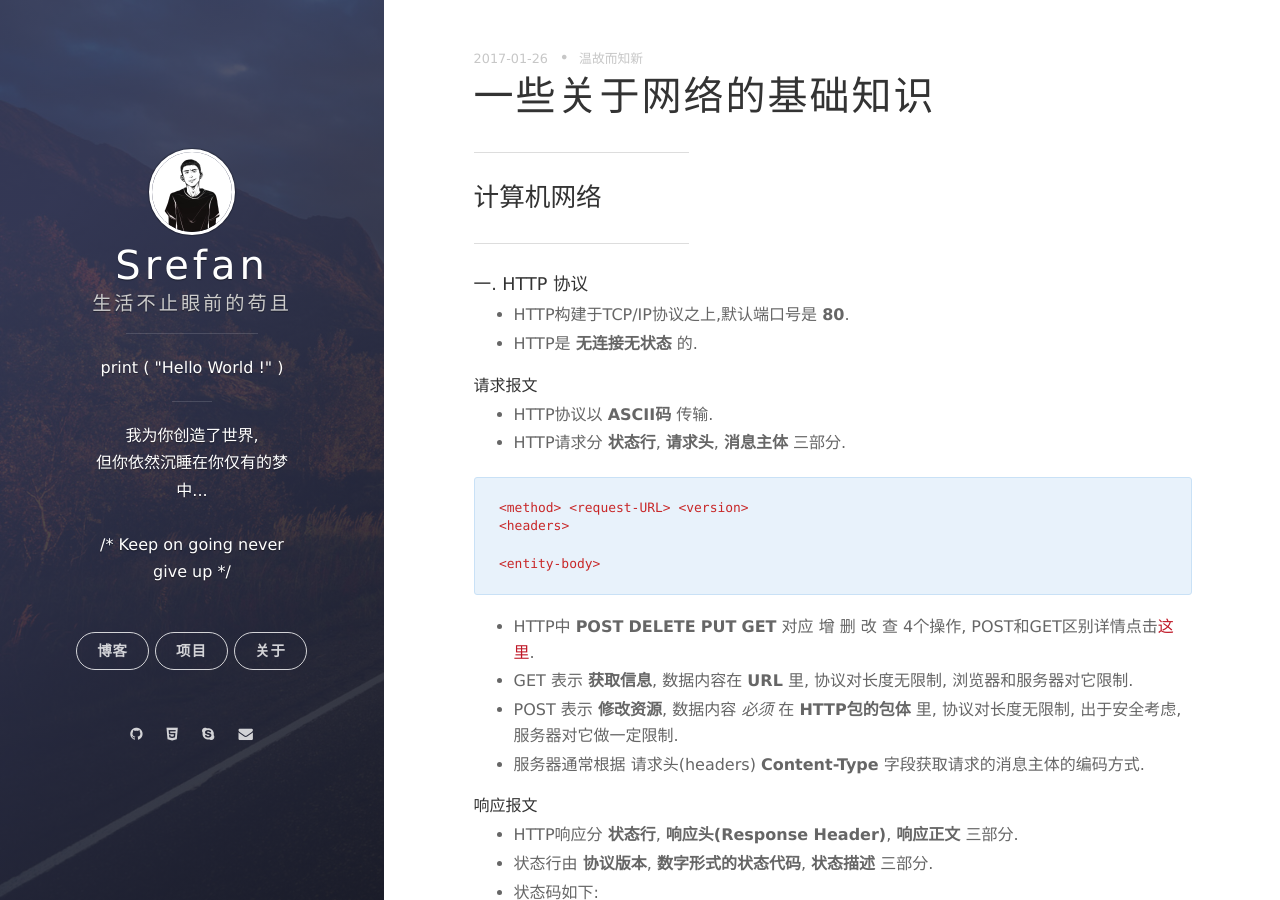
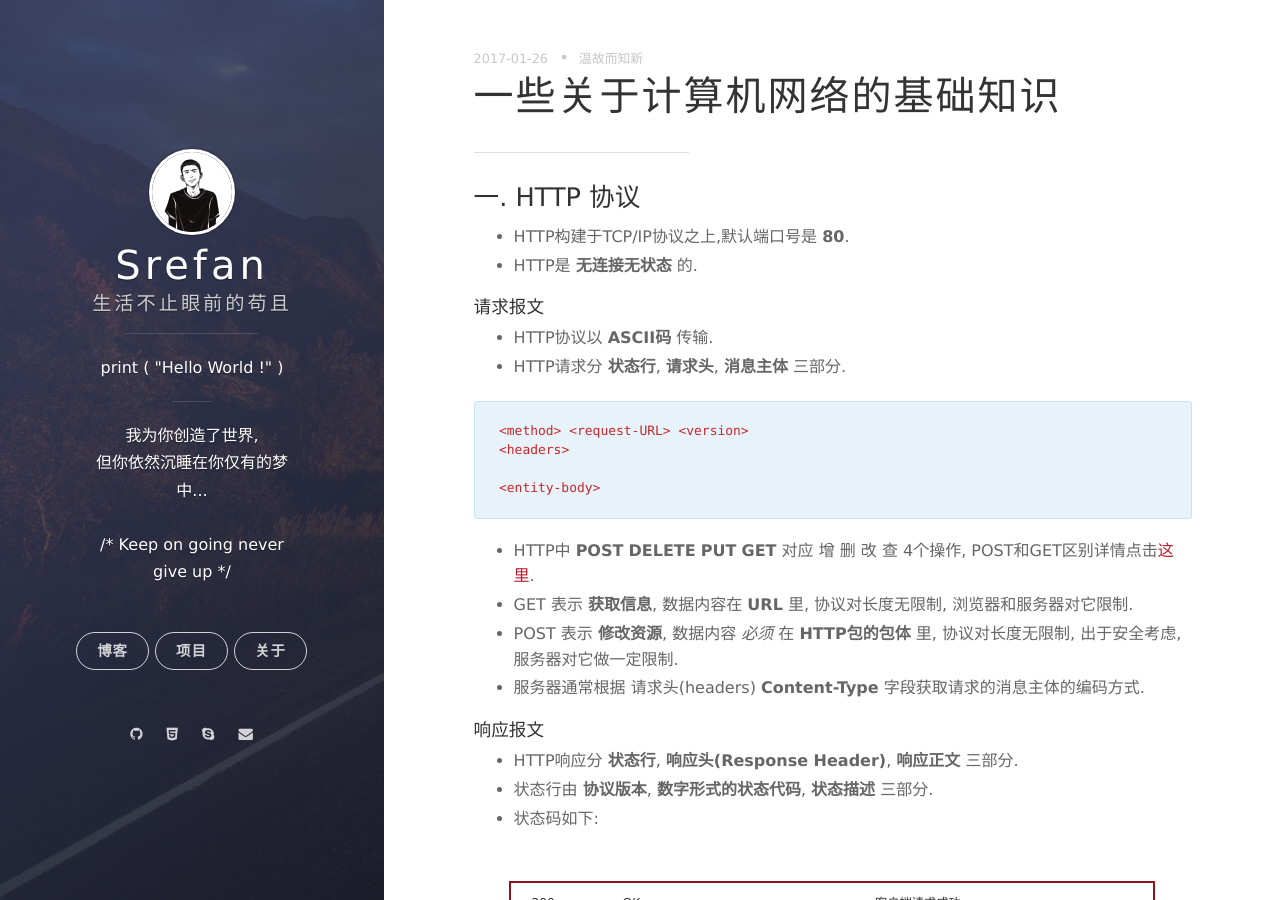
Before and after one commit to yangbryant/yangbryant.github.io, a Jekyll site: the page built from _posts/2017-01-26-some-basics-about-network.md, in a window 1280 px wide and 900 px high. Built offline with Jekyll 4.4.1, drawn with Linux system fonts in a browser that asks for light colours; nearby versions of some CDN libraries.

Commit message:
fix basics about network

````diff
--- a/_posts/2017-01-26-some-basics-about-network.md
+++ b/_posts/2017-01-26-some-basics-about-network.md
@@ -1,22 +1,18 @@
 ---
 layout: post
-title: 一些关于网络的基础知识
+title: 一些关于计算机网络的基础知识
 date: 2017-01-26 10:58:59 +08:00
 tags: 温故而知新
 ---
 
 ***
 
-### 计算机网络
-
-***
-
-#### 一. HTTP 协议
+### 一. HTTP 协议
 
 * HTTP构建于TCP/IP协议之上,默认端口号是 **80**.
 * HTTP是 **无连接无状态** 的.
 
-##### 请求报文
+#### 请求报文
 
 * HTTP协议以 **ASCII码** 传输.
 * HTTP请求分 **状态行**, **请求头**, **消息主体** 三部分.
@@ -33,7 +29,7 @@ tags: 温故而知新
 * POST 表示 **修改资源**, 数据内容 *必须* 在 **HTTP包的包体** 里, 协议对长度无限制, 出于安全考虑,服务器对它做一定限制.
 * 服务器通常根据 请求头(headers) **Content-Type** 字段获取请求的消息主体的编码方式.
 
-##### 响应报文
+#### 响应报文
 
 * HTTP响应分 **状态行**, **响应头(Response Header)**, **响应正文** 三部分.
 * 状态行由 **协议版本**, **数字形式的状态代码**, **状态描述** 三部分.
@@ -52,7 +48,7 @@ tags: 温故而知新
 | 503 | Service Unavailable | 服务器当前不能处理客户端的请求,在一段时间后,服务器可能会恢复正常 |
 
 
-##### 条件Get
+#### 条件Get
 
 * 客户端向服务器发送包询问在上一次访问后页面是否发生更改,如果没有,则通知使用本地缓存,如果有更新,则更新网页给用户.
 * 流程如下:
@@ -83,7 +79,7 @@ tags: 温故而知新
  Connection: close
 ```
 
-##### 持久连接
+#### 持久连接
 
 * HTTP Keep-Alive 就是 保持当前TCP连接,避免了重新建立连接.
 * HTTP 长连接不可能一直保持. 例如: `Keep-Alive: timeout=5, max=100`, 表示TCP通道可以保持5s,这个长连接最多接收100次请求.
@@ -92,7 +88,7 @@ tags: 温故而知新
 1. 判断传输数据是否达到了Content-Length指示的大小.
 2. 动态生成的文件没有Content-Length,是**分块传输(chunked)**,要根据 **chunked编码** 来判断,chunked编码的数据在最后有一个 **空chunked块**,表明本次传输数据结束,详情[这里][Content_Length].
 
-##### 会话跟踪
+#### 会话跟踪
 
 * 会话: 客户端发出请求到服务器响应请求的过程.
 * 会话跟踪: **监视**同一个用户对服务器的连续请求和接收响应.
@@ -106,7 +102,7 @@ tags: 温故而知新
 > b. 永久Cookie: 保存在客户端磁盘中,只要访问该网站,将读取Cookie发送.前提是Cookie在有效期内.
 4. Session: 每个用户不同的Session, 每个用户独享, 可以存放信息. 在服务端创建一个Session对象,产生一个SessionID来标识Session对象,将SessionID放入Cookie中发送到客户端,下一次访问,SessionID发送到服务器,在服务器进行识别不同的用户.
 
-##### 跨站攻击
+#### 跨站攻击
 
 * CSRF 跨站请求伪造, Cross-site request forgery. 如何防范 **CSRF** 攻击:
 1. POST: 关键操作只接受**POST**请求.
@@ -120,7 +116,7 @@ tags: 温故而知新
 
 ***
 
-#### 二. TCP 协议
+### 二. TCP 协议
 
 * TCP 提供一种 **面向连接** 的, **可靠** 的 **字节流** 服务.
 * TCP 连接中, 仅有两方进行通信. **广播,多播** 不能用于TCP.
@@ -128,7 +124,7 @@ tags: 温故而知新
 * TCP 使用 **累计确认**.
 * TCP 使用 **滑动窗口** 机制来实现流量控制, 通过 **动态改变窗口大小** 进行拥塞控制
 
-##### 三次握手
+#### 三次握手
 
 * 三次握手, Three-way Handshake, 建立TCP连接,需要客户端和服务器发送 **三个包**.
 * 三次握手的目的.连接指定端口,建立TCP连接,同步连接双方的序列号和确认号, 交换TCP窗口的大小信息.
@@ -158,7 +154,7 @@ tags: 温故而知新
 * 三次握手过程示意图:
 ![三次握手过程示意图][three_way_handshake]
 
-##### 四次挥手
+#### 四次挥手
 
 * 四次挥手, Four-way Handshake, 也叫改进的三次握手. 拆除TCP连接,需要发送 **四个包**.
 * 客户端或者服务器都可主动发起挥手动作.
@@ -193,7 +189,7 @@ tags: 温故而知新
 * 四次挥手过程示意图:
 ![四次挥手过程示意图][four_way_handshake]
 
-##### SYN攻击
+#### SYN攻击
 
 * SYN 攻击 (SYN Flood)
 1. 服务器发送 **SYN-ACK** 后,收到客户端发送的 **ACK** 之前的TCP连接称为 **半连接** (half-open connect).
@@ -211,9 +207,9 @@ tags: 温故而知新
 
 ***
 
-#### 三. IP 协议
+### 三. IP 协议
 
-##### 	IP地址分类
+#### 	IP地址分类
 
 * IP地址 = 网络ID + 主机ID.
 * 最初设计互联网络,为了便于寻址和层次化构造网络,每个IP地址包含2个标识码(网络ID和主机ID),同一个物理网络上所有主机使用同一个网络ID,网络上一个主机有一个主机ID.
@@ -233,7 +229,7 @@ tags: 温故而知新
 * 240.0.0.0 ~ 255.255.255.254是E类地址的保留地址,用作 **Internet试验和开发**.
 * 255.255.255.255是广播地址, 0.0.0.0是当前主机地址.
 
-##### 广播与多播
+#### 广播与多播
 
 * 广播与多播仅用于 **UDP**. (TCP是面向连接的).
 
@@ -250,7 +246,7 @@ tags: 温故而知新
 2. 节省网络带宽.
 3. 在节省网络资源的前提下保证服务质量.
 
-##### BGP
+#### BGP
 
 * 边界网关协议(BGP)是运行于TCP上一种自治系统的路由协议.
 * BGP是唯一一个用来处理像因特网大小的网络协议,也是唯一能够妥善处理好不相关路由域间的多路连接的协议.
@@ -265,11 +261,11 @@ tags: 温故而知新
 
 ***
 
-#### 四. Socket 编程
+### 四. Socket 编程
 
 * Socket是对 **TCP/IP协议簇** 的一种封装,是应用层与TCP/IP协议簇通信的 **中间软件抽象层**.
 
-##### 简易的 WebServer 实例
+#### 简易的 WebServer 实例
 
 * 流程如下:
 1. 建立连接: 接受一个客户端连接.
````
